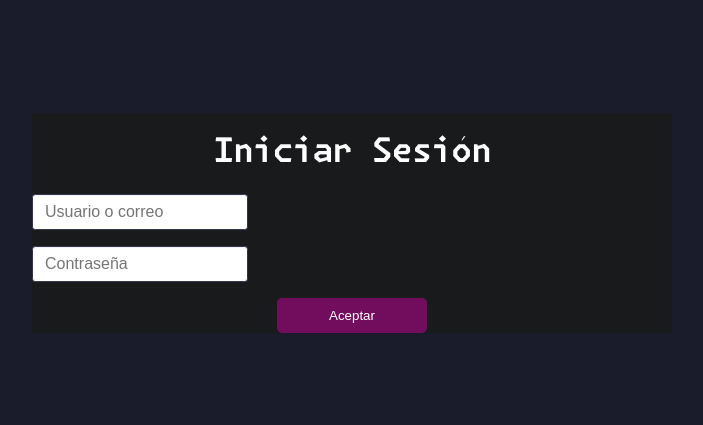
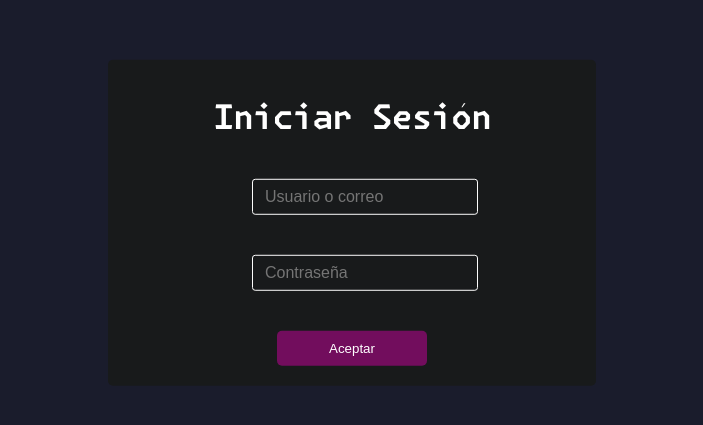
Before and after one commit to KSantiagoRomeroO10/EduReciclaje, a React (Create React App) app in the folder frontend/: page /Login in a window 1280 px wide. Shown: the part 177-602 px from the top of the page, without its empty margins (288-991 px from the left). Built offline with nearby package versions, Linux system fonts and the light colour scheme.

Commit message:
Ajustando el css.

```diff
--- a/frontend/src/Components/Common/Landing/Landing.jsx
+++ b/frontend/src/Components/Common/Landing/Landing.jsx
@@ -10,7 +10,7 @@ const Landing = () => {
       <p>
         Edureciclaje es una plataforma dedicada a educar y concienciar sobre la importancia del reciclaje y la gestión adecuada de residuos, con el objetivo de reducir el impacto medioambiental humano. Ofrece diversas funcionalidades, incluyendo foros interactivos y herramientas para que profesores creen quizzes y evaluaciones. Los usuarios pueden registrarse, iniciar sesión, y personalizar su experiencia. Los administradores gestionan usuarios, contenidos y grupos, y pueden generar informes y análisis de datos. La plataforma facilita la participación en la comunidad mediante foros, mensajes privados y herramientas prácticas como localizadores de puntos de reciclaje. Además, proporciona acceso a recursos educativos interactivos y seguimiento del progreso de los usuarios.
       </p>
-      <Button NombreButton={'Entrar'} Route={'Home'}/>
+      <Button NombreButton={'Entrar'} Route={'/Home'}/>
     </div>
   )
 }
--- a/frontend/src/Components/Common/Login/Login.jsx
+++ b/frontend/src/Components/Common/Login/Login.jsx
@@ -22,7 +22,7 @@ const Login = () => {
         <label class="LabelContraseña" for="Contraseña" className={styles.LabelContraseña}>Contraseña</label>
       </p>
 
-      <Button NombreButton={'Aceptar'} Route={'Home'}/>
+      <Button NombreButton={'Aceptar'} Route={'/Home'}/>
 
     </form>
   )
--- a/frontend/src/Components/Common/Login/Login.module.css
+++ b/frontend/src/Components/Common/Login/Login.module.css
@@ -3,20 +3,21 @@
   top: 50%;
   left: 50%;
   transform: translate(-50%, -50%);
-  width: 50vw;
+  width: 35vw;
   background: var(--bg2);
   text-align: center;
+  padding: 20px;
+  border-radius: 5px;
 }
 
 .UserContainer, .PassContainer{
-  --c-text: rgb(50, 50, 80);
-  --c-bg: rgb(252, 252, 252);
-  --c-outline: rgb(55, 45 , 190);
+  --c-text: rgb(252, 252, 252);
+  --c-outline: var(--purple);
+  margin: 40px auto;
   display: grid;
   gap: 8px;
   position: relative;
-  max-width: 190px;
-  color: black;
+  width: 200px;
 }
 
 .Usuario, .Contraseña{
@@ -26,6 +27,7 @@
   color: var(--c-text);
   font-size: 16px;
   width: 100%;
+  background: var(--bg2);
 }
 
 .Usuario:not(:placeholder-shown) + .LabelUser, .Contraseña:not(:placeholder-shown) + .LabelContraseña{
@@ -53,5 +55,5 @@
   transform: translateY(-50%);
   opacity: 0;
   color: var(--c-text);
-  font-weight: 500;
+  cursor: text;
 }
```
